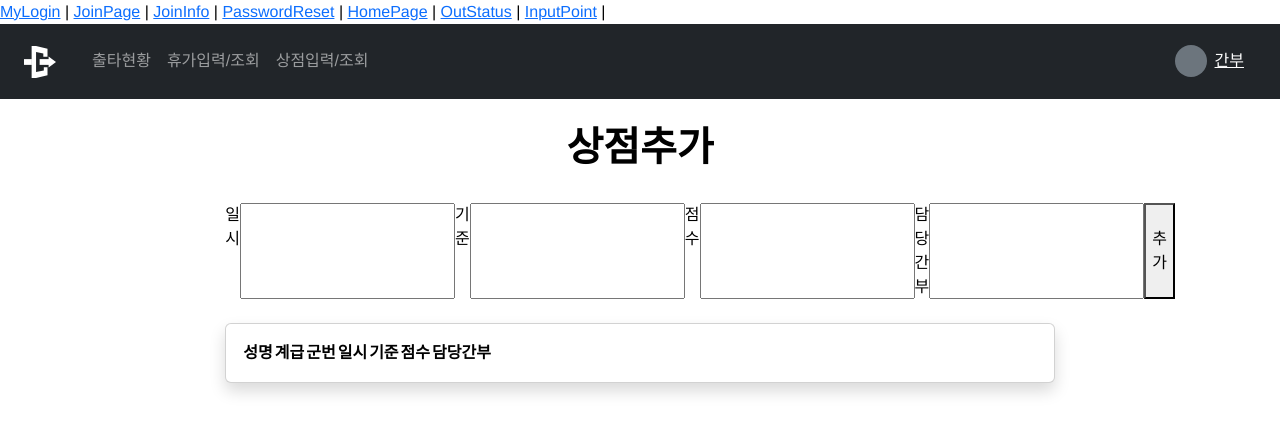
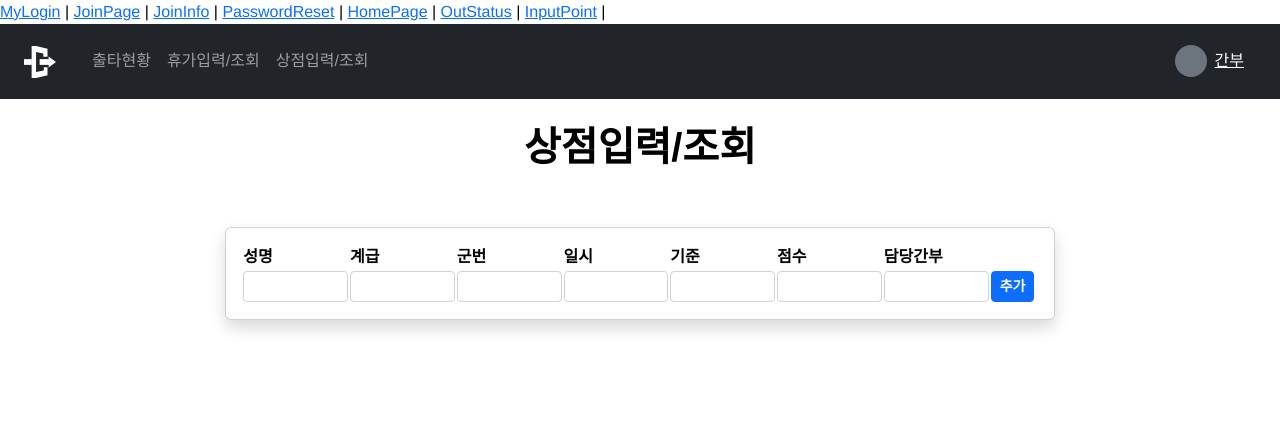
Before and after one commit to osamhack2022/WEB_InNOut_Va8cation, a Vue app in the folder front-end/: page /inputpoint in a window 1280 px wide. Shown: the top 432 px of the page. Built offline with nearby package versions, Linux system fonts and the light colour scheme.

Commit message:
Add point page column

```diff
--- a/front-end/src/components/AppHeader.vue
+++ b/front-end/src/components/AppHeader.vue
@@ -10,10 +10,11 @@
             <router-link to="/home" class="a nav-link">출타현황</router-link>
           </li>
           <li class="nav-item">
-            <router-link to="/inputpoint" class="a nav-link">휴가입력/조회</router-link>
+            <a class="nav-link" href="#">휴가입력/조회</a>
+            <!-- <router-link to="/inputpoint" class="a nav-link">휴가입력/조회</router-link> -->
           </li>
           <li class="nav-item">
-            <a class="nav-link" href="#">상점입력/조회</a>
+            <router-link to="/inputpoint" class="a nav-link">상점입력/조회</router-link>
           </li>
         </ul>
         <div class="Header-item position-relative">
--- a/front-end/src/components/Pages/InputPoint.vue
+++ b/front-end/src/components/Pages/InputPoint.vue
@@ -4,18 +4,9 @@
     <main>
       <div class="headline p-4">
         <h1>
-          <b>상점추가</b>
+          <b>상점입력/조회</b>
         </h1>
       </div>
-      <form class="add-form d-flex" v-on:submit.prevent="doAdd">
-        <!-- 내용 입력 양식 -->
-        일시 <input type="text" ref="date">
-        기준 <input type="text" ref="rule">
-        점수 <input type="number" ref="point">
-        담당간부 <input type="review" ref="review">
-        <!-- 추가 버튼 목업 -->
-        <button type="submit">추가</button>
-      </form>
       <b-card class="shadow my-4">
         <div class="container-fluid p-0 d-flex justify-content-between">
           <table>
@@ -28,6 +19,33 @@
                 <th class="rule">기준</th>
                 <th class="point">점수</th>
                 <th class="review">담당간부</th>
+                <th style="width: 48px;"></th>
+              </tr>
+              <tr>
+                <td>
+                  <input class="form-control form-control-sm" type="text" ref="name">
+                </td>
+                <td>
+                  <input class="form-control form-control-sm" type="text" ref="rank">
+                </td>
+                <td>
+                  <input class="form-control form-control-sm" type="text" ref="armynum">
+                </td>
+                <td>
+                  <input class="form-control form-control-sm" type="text" ref="date">
+                </td>
+                <td>
+                  <input class="form-control form-control-sm" type="text" ref="date">
+                </td>
+                <td>
+                  <input class="form-control form-control-sm" type="number" ref="point">
+                </td>
+                <td>
+                  <input class="form-control form-control-sm" type="review" ref="review">
+                </td>
+                <td>
+                  <button class="btn btn-primary btn-sm"><b>추가</b></button>
+                </td>
               </tr>
             </thead>
             <tbody>
@@ -94,6 +112,26 @@ export default {
 
 ;
 
+table {
+  width: 100%;
+}
+
+.input-name {
+  width: 8rem;
+}
+
+.input-rank {
+  width: 6rem;
+}
+
+.input-armynum {
+  width: 12rem;
+}
+
+.input-point {
+  width: 4rem;
+}
+
 .headline {
   text-align: center;
   // h3 > b {color: $color-secondary-orange;}
```
Lines whose indentation alone changed are shown as unchanged.
